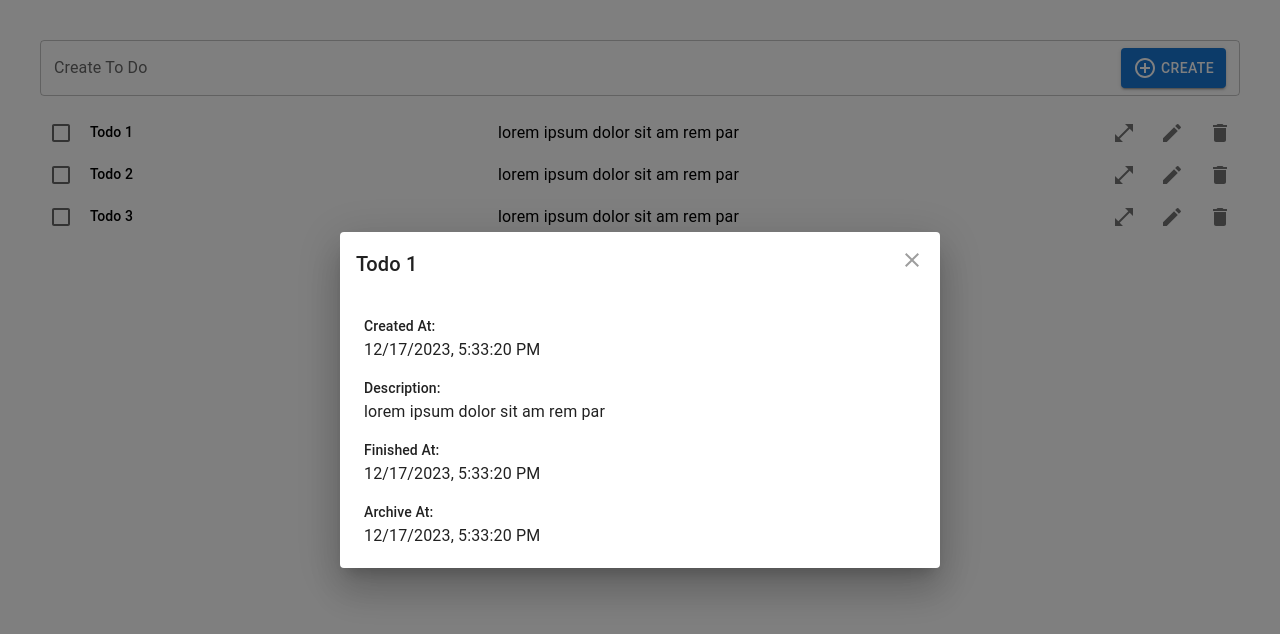
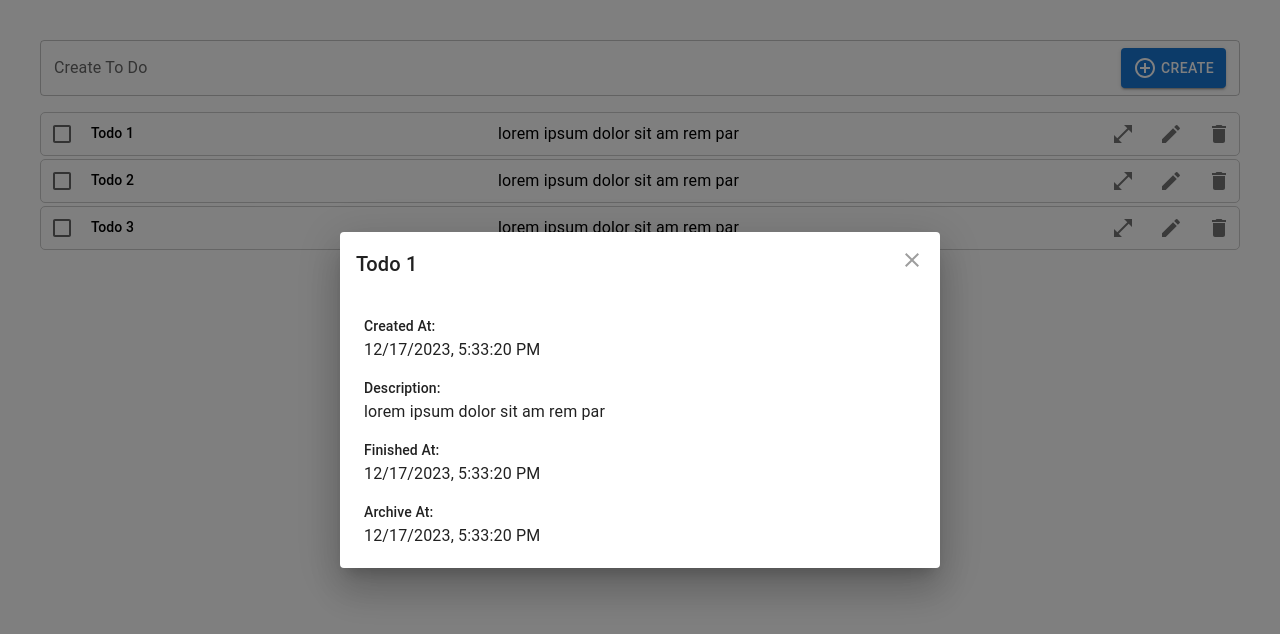
Before and after one commit to SaleemMaini/to-do-app, a Next.js app: page / in a window 1280 px wide. Both pictures are taken after a click on the button 1124 px from the left and 133 px from the top of the page. Shown: the top 634 px of the page. Built offline with nearby package versions, Linux system fonts and the light colour scheme.

Commit message:
edit to do dialog

```diff
--- /dev/null
+++ b/src/components/dialog/index.tsx
@@ -0,0 +1,36 @@
+import { Dialog, DialogTitle, IconButton } from "@mui/material";
+import { ReactNode } from "react";
+import CloseIcon from "@mui/icons-material/Close";
+
+type Props = {
+  isOpen: boolean;
+  children: ReactNode;
+  title: string;
+  onClose: () => void;
+};
+export const CustomDialog = (props: Props) => {
+  // ** Props
+  const { children, isOpen, onClose, title } = props;
+
+  return (
+    <Dialog onClose={onClose} open={isOpen}>
+      {/* Title */}
+      <DialogTitle sx={{ m: 0, p: 2 }} id="dialog-title">
+        {title}
+      </DialogTitle>
+      <IconButton
+        aria-label="close"
+        onClick={onClose}
+        sx={{
+          position: "absolute",
+          right: 8,
+          top: 8,
+          color: (theme) => theme.palette.grey[500],
+        }}
+      >
+        <CloseIcon />
+      </IconButton>
+      {children}
+    </Dialog>
+  );
+};
--- /dev/null
+++ b/src/features/todos/components/edit-todo-dialog/index.tsx
@@ -0,0 +1,85 @@
+import { DialogContent, Grid, TextField, Typography } from "@mui/material";
+import { useDispatch, useSelector } from "react-redux";
+import { AppDispatch, RootState } from "@/store";
+import { selectTodo, toggleEditTodoDialog } from "@/store/todos";
+
+import { CustomDialog } from "@/components/dialog";
+import { useEffect, useState } from "react";
+
+export const EditTodoDialog = () => {
+  // ** States
+  const [titleFieldValue, setTitleFieldValue] = useState<string>("");
+  const [descriptionFieldValue, setDescriptionFieldValue] =
+    useState<string>("");
+
+  // ** Store
+  const { editTodoDialogIsOpen, selectedTodo } = useSelector(
+    (state: RootState) => state.todos
+  );
+
+  // ** Hooks
+  const dispatch = useDispatch<AppDispatch>();
+
+  // ** Handlers
+  useEffect(() => {
+    if (selectedTodo && editTodoDialogIsOpen) {
+      setTitleFieldValue(selectedTodo.title);
+      setDescriptionFieldValue(selectedTodo.description || "");
+    }
+  }, [editTodoDialogIsOpen, selectedTodo]);
+
+  const handleClose = () => {
+    dispatch(selectTodo(null));
+    dispatch(toggleEditTodoDialog());
+  };
+
+  const handleChangeTitleField = (e: any) => {
+    setTitleFieldValue(e.target.value);
+  };
+
+  const handleChangeDescriptionField = (e: any) => {
+    setDescriptionFieldValue(e.target.value);
+  };
+
+  if (!selectedTodo) {
+    return null;
+  }
+
+  // ** Vars
+  const { title, description } = selectedTodo;
+
+  return (
+    <CustomDialog
+      onClose={handleClose}
+      isOpen={editTodoDialogIsOpen}
+      title="Edit"
+    >
+      <DialogContent>
+        <Grid container spacing={2}>
+          {/* Title */}
+          <Grid item xs={12}>
+            <Typography variant="subtitle2">Title:</Typography>
+
+            <TextField
+              sx={{ width: "100%" }}
+              value={titleFieldValue}
+              onChange={handleChangeTitleField}
+            />
+          </Grid>
+
+          {/* Description */}
+          <Grid item xs={12}>
+            <Typography variant="subtitle2">Description:</Typography>
+            <TextField
+              multiline
+              sx={{ width: "100%" }}
+              rows={5}
+              value={descriptionFieldValue}
+              onChange={handleChangeDescriptionField}
+            />
+          </Grid>
+        </Grid>
+      </DialogContent>
+    </CustomDialog>
+  );
+};
--- a/src/features/todos/components/todo-info-dialog/index.tsx
+++ b/src/features/todos/components/todo-info-dialog/index.tsx
@@ -1,16 +1,9 @@
-import {
-  Dialog,
-  DialogContent,
-  DialogTitle,
-  Grid,
-  IconButton,
-  Typography,
-} from "@mui/material";
-import { Todo } from "../../types/to-do";
+import { DialogContent, Grid, Typography } from "@mui/material";
 import { useDispatch, useSelector } from "react-redux";
 import { AppDispatch, RootState } from "@/store";
 import { selectTodo, toggleTodoInfoDialog } from "@/store/todos";
-import CloseIcon from "@mui/icons-material/Close";
+
+import { CustomDialog } from "@/components/dialog";
 
 export const TodoInfoDialog = () => {
   // ** Store
@@ -35,24 +28,11 @@ export const TodoInfoDialog = () => {
   const { title, createdAt, description, finishedAt, archiveAt } = selectedTodo;
 
   return (
-    <Dialog onClose={handleClose} open={todoInfoDialogIsOpen}>
-      {/* Title */}
-      <DialogTitle sx={{ m: 0, p: 2 }} id="dialog-title">
-        {title}
-      </DialogTitle>
-
-      <IconButton
-        aria-label="close"
-        onClick={handleClose}
-        sx={{
-          position: "absolute",
-          right: 8,
-          top: 8,
-          color: (theme) => theme.palette.grey[500],
-        }}
-      >
-        <CloseIcon />
-      </IconButton>
+    <CustomDialog
+      onClose={handleClose}
+      isOpen={todoInfoDialogIsOpen}
+      title={title}
+    >
       <DialogContent>
         <Grid container spacing={2}>
           {/* Created At */}
@@ -86,6 +66,6 @@ export const TodoInfoDialog = () => {
           ) : null}
         </Grid>
       </DialogContent>
-    </Dialog>
+    </CustomDialog>
   );
 };
--- a/src/features/todos/components/todos-list/todo-item/index.tsx
+++ b/src/features/todos/components/todos-list/todo-item/index.tsx
@@ -8,6 +8,7 @@ import { useDispatch } from "react-redux";
 import { AppDispatch } from "@/store";
 import {
   selectTodo,
+  toggleEditTodoDialog,
   toggleTodoInfoDialog,
   toggleTodoStatus,
 } from "@/store/todos";
@@ -31,6 +32,11 @@ export const TodoItem = (props: Props) => {
     dispatch(toggleTodoInfoDialog());
   };
 
+  const handleClickEditTodoBtn = () => {
+    dispatch(selectTodo(todo));
+    dispatch(toggleEditTodoDialog());
+  };
+
   return (
     <TodoItemWrapper>
       <Stack direction="row" alignItems="center">
@@ -52,7 +58,7 @@ export const TodoItem = (props: Props) => {
         </IconButton>
 
         {/* Edit */}
-        <IconButton aria-label="delete">
+        <IconButton aria-label="edit" onClick={handleClickEditTodoBtn}>
           <EditIcon />
         </IconButton>
 
--- a/src/features/todos/components/todos-list/todo-item/style.ts
+++ b/src/features/todos/components/todos-list/todo-item/style.ts
@@ -4,6 +4,9 @@ export const TodoItemWrapper = styled(Box)<BoxProps>(({ theme }) => ({
   display: "flex",
   justifyContent: "space-between",
   alignItems: "center",
+  border: "1px solid #ccc",
+  borderRadius: "5px",
+  margin: "3px 0",
 
   ":hover": {
     backgroundColor: theme.palette.background.paper,
--- a/src/features/todos/views/todos/index.tsx
+++ b/src/features/todos/views/todos/index.tsx
@@ -3,11 +3,13 @@ import { CreateTodoBox } from "@/features/todos/components/create-todo-box";
 import { TodosList } from "../../components/todos-list";
 import { TodosWrapper } from "./styled";
 import { TodoInfoDialog } from "../../components/todo-info-dialog";
+import { EditTodoDialog } from "../../components/edit-todo-dialog";
 
 export const TodosView = () => {
   return (
     <>
       <TodoInfoDialog />
+      <EditTodoDialog />
 
       <Grid container>
         <Grid xs={12}>
--- a/src/store/todos/index.ts
+++ b/src/store/todos/index.ts
@@ -7,12 +7,14 @@ export interface TodosState {
   todos: Todo[];
   selectedTodo: Todo | null;
   todoInfoDialogIsOpen: boolean;
+  editTodoDialogIsOpen: boolean;
 }
 
 const initialState: TodosState = {
   todos: todosInitialData,
   selectedTodo: null,
   todoInfoDialogIsOpen: false,
+  editTodoDialogIsOpen: false,
 };
 
 export const todosSlice = createSlice({
@@ -35,6 +37,9 @@ export const todosSlice = createSlice({
     toggleTodoInfoDialog: (state) => {
       state.todoInfoDialogIsOpen = !state.todoInfoDialogIsOpen;
     },
+    toggleEditTodoDialog: (state) => {
+      state.editTodoDialogIsOpen = !state.editTodoDialogIsOpen;
+    },
   },
 });
 
@@ -45,6 +50,7 @@ export const {
   toggleTodoInfoDialog,
   selectTodo,
   toggleTodoStatus,
+  toggleEditTodoDialog,
 } = todosSlice.actions;
 
 export default todosSlice.reducer;
```
